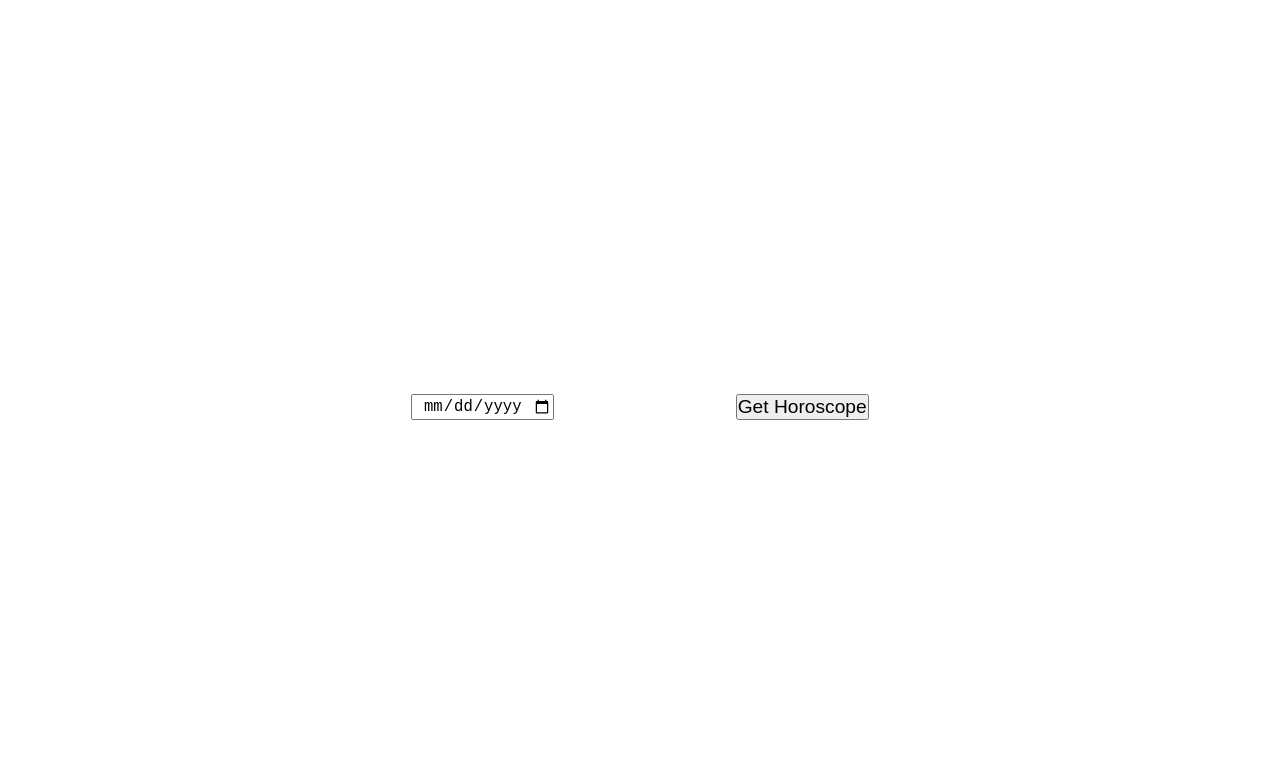
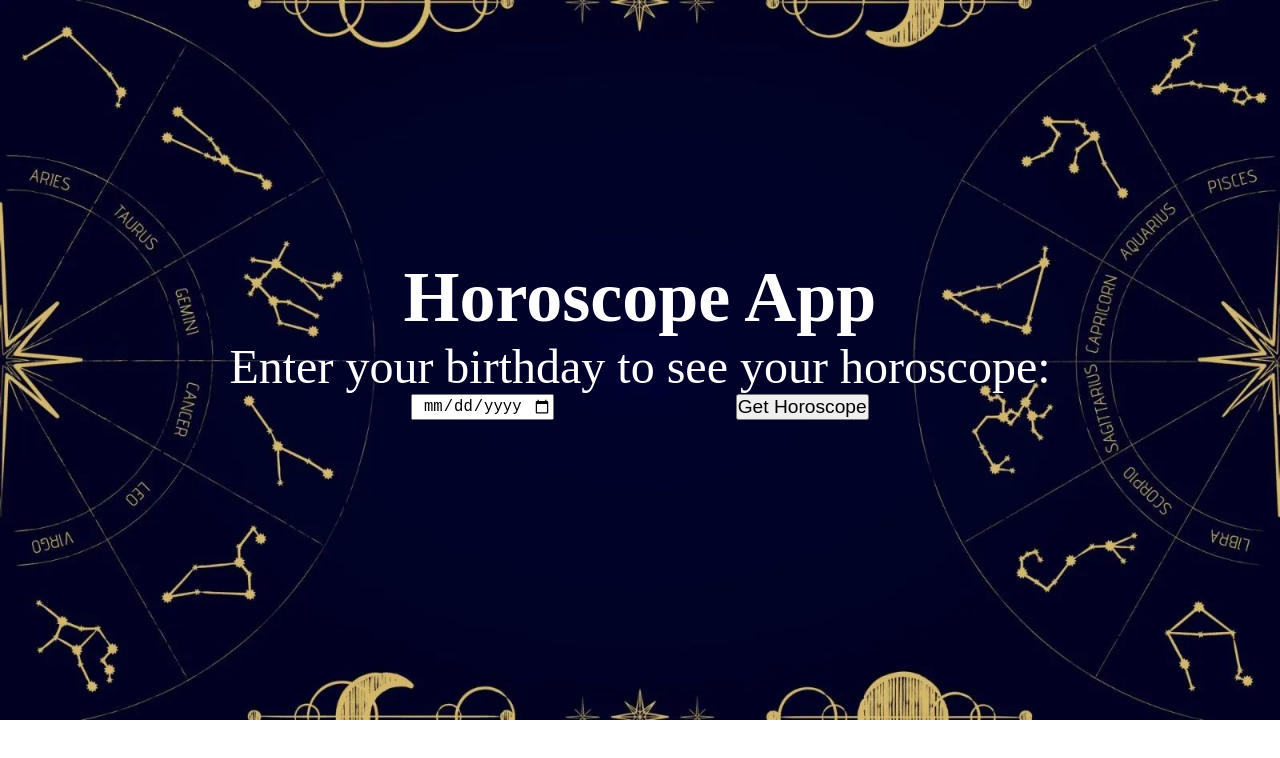
Before and after one commit to machavarria/horoscope-app, a plain HTML site: page index.html in a window 1280 px wide. Drawn offline with Linux system fonts and the light colour scheme.

Commit message:
Fix background image path for GitHub Pages

```diff
--- a/style.css
+++ b/style.css
@@ -6,7 +6,7 @@
 
 
 body{
-    background-image: url(../Horoscope/images/horoscope.webp);
+    background-image: url(images/horoscope.webp);
     background-repeat: no-repeat;
     background-size: cover;
     color: white;
```
